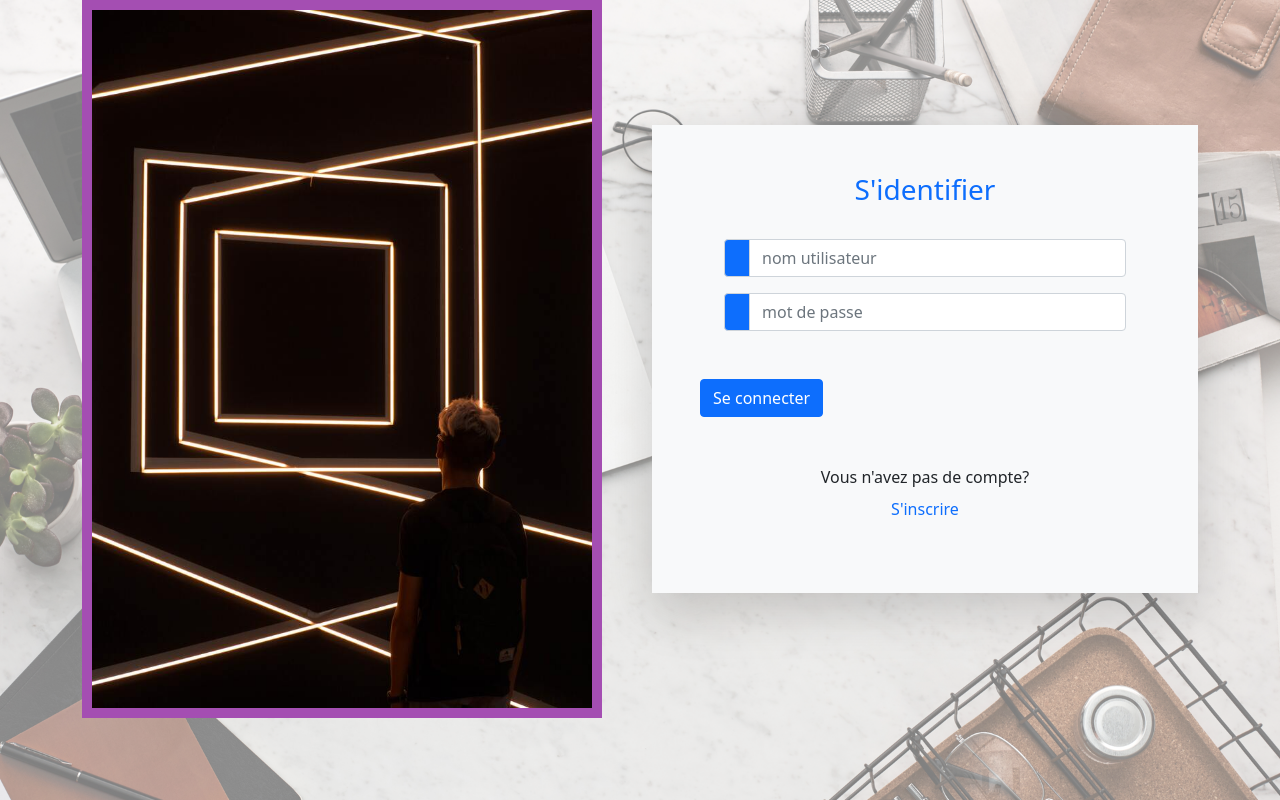
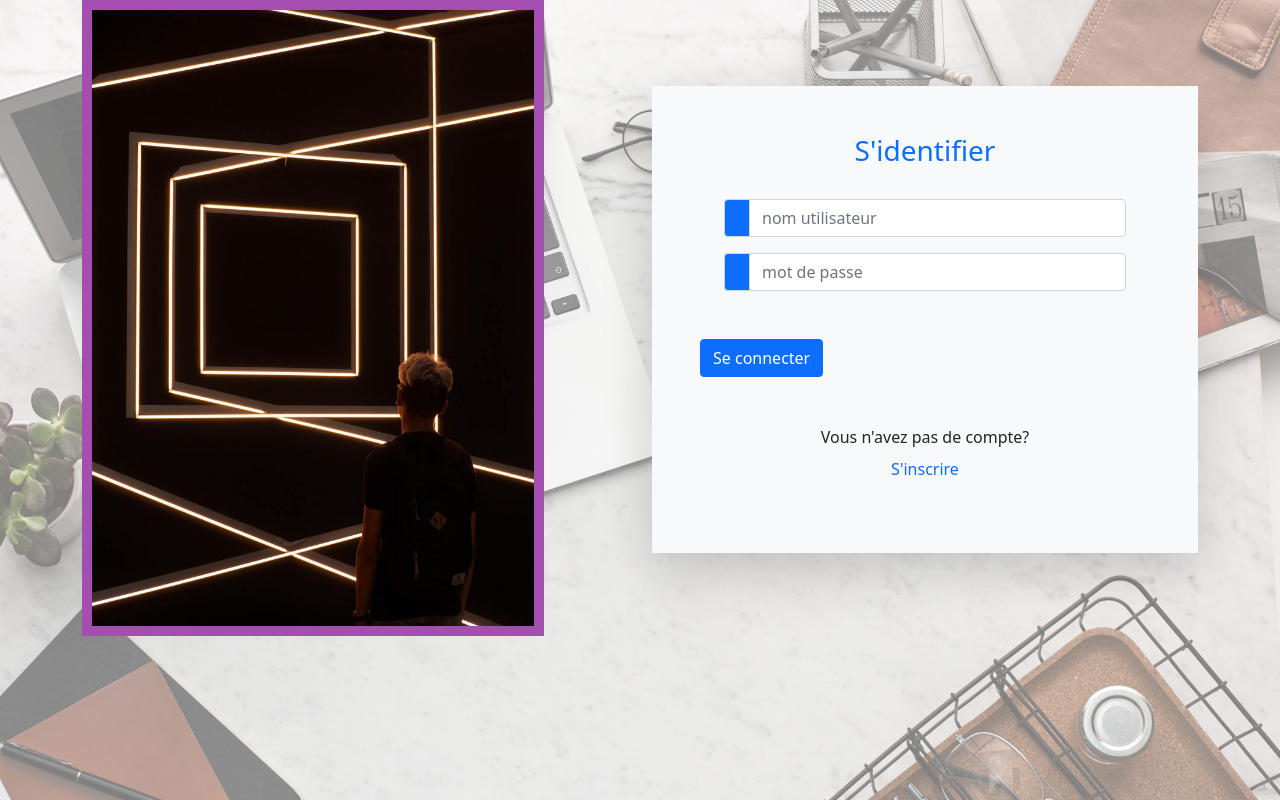
Before and after one commit to vfresneau/MasterClasse, a PHP site: page /html/connexion.html in a window 1280 px wide. Run offline with PHP 8.4, Linux system fonts and the light colour scheme.

Commit message:
page connexion et inscription réparé

```diff
--- a/css/style.css
+++ b/css/style.css
@@ -34,7 +34,7 @@
 /*_____________________________________________INSCRIPTION______________________________________________*/
 /*Image page inscription*/
 .image_inscription{
-    max-height: 718px;
+    max-height: 636px;
     border :10px solid rgba(164, 78, 178, 1);
 
 }
@@ -148,12 +148,12 @@
 /*image page connexion*/
 .image_connexion{
     width: auto;
-    max-height: 718px;
+    max-height: 636px;
     border :10px solid rgba(164, 78, 178, 1)
 }
 
 .ligne_connexion{
-    height: 718px;
+    height: 639px;
 }
 /*_______________________________________________HEADER______________________________________________*/
 /*couleur titre nav au survol*/
```
